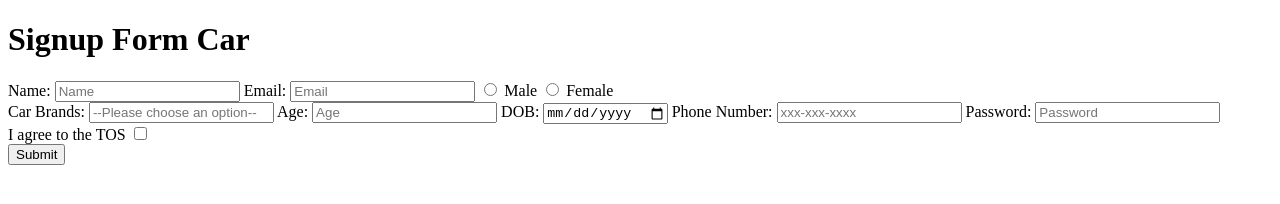
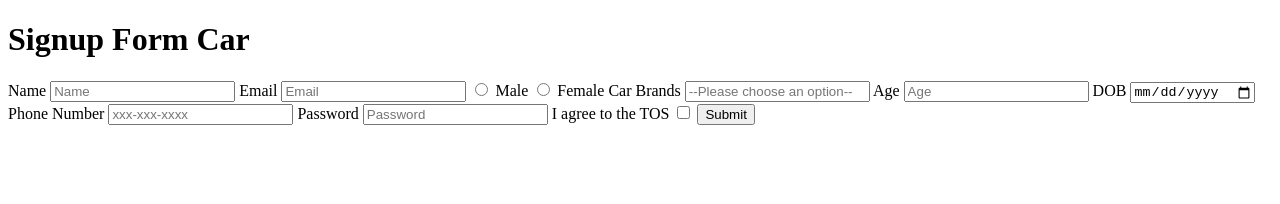
Before and after one commit to acciojob/signup-form-car-MOHDSAQIB8738, a website: page main.html in a window 1280 px wide. Drawn offline with Linux system fonts and the light colour scheme.

Commit message:
created a submission

```diff
--- a/main.html
+++ b/main.html
@@ -11,10 +11,10 @@
 	<h1>Signup Form Car</h1>
 	<form action="post">
 
-		<label for="Name">Name:</label>
+		<label for="Name">Name</label>
 		<input type="text" required="Yes" id="Name" placeholder="Name">
 
-		<label for="Email">Email:</label>
+		<label for="Email">Email</label>
 		<input type="email" required="Yes" id="Email" placeholder="Email">
 
 		<!-- <label for="Male">Male</label>
@@ -26,26 +26,28 @@
         <label for="Male">Male</label>
         <input type="radio" id="female" name="gender" value="female">
         <label for="female">Female</label>
-	<br>
-		<label for="CarBrands">Car Brands:</label>
+
+		<label for="CarBrands">Car Brands</label>
 		<input type="select" id="cars" required="Yes" placeholder="--Please choose an option--">
 
-		<lable for="Age">Age:</lable>
+		<lable for="Age">Age</lable>
 		<input type="number" required="yes" id="age" placeholder="Age">
 
-		<label for="DOB">DOB:</label>
+		<label for="DOB">DOB</label>
 		<input type="date" required="yes" id="dob">
 
-		<label for="Phone Number">Phone Number:</label>
+		<label for="Phone Number">Phone Number</label>
 		<input type="tel" required="No" id="tel" placeholder="xxx-xxx-xxxx">
 
-		<label for="Password">Password:</label>
+		<label for="Password">Password</label>
 		<input type="password" required="yes" id="Password" Placeholder="Password">
-<br>
+
 		<label for="checkbox">I agree to the TOS</label>
 		<input type="checkbox" required="yes" id="tos">
+
+	<button>Submit</button>
 	</form>
-<button>Submit</button>
+
     <script type="text/javascript" src="./script.js">
 </script>
 
```
